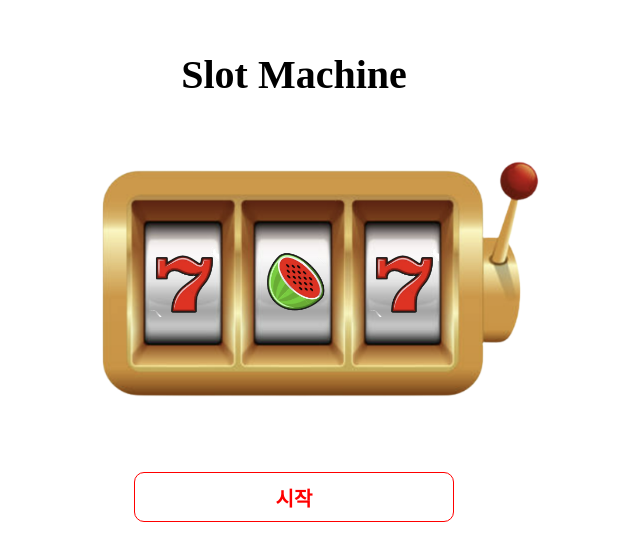
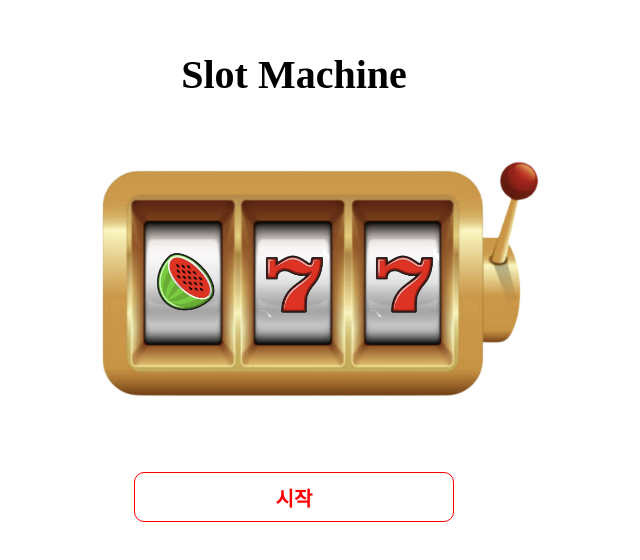
Before and after one commit to kkkimjiyong/SlotMachine_React, a React (Vite) app: page / in a window 1280 px wide. Shown: the part 126-686 px from the top of the page, without its empty margins (374-1014 px from the left). Built offline with nearby package versions, Linux system fonts and the light colour scheme.

Commit message:
fix: 0번째 요소 오타수정

```diff
--- a/src/App.tsx
+++ b/src/App.tsx
@@ -8,6 +8,7 @@ function App() {
   // const exampleData = ["1", "2", "3", "4", "5", "1", "2", "3", "4", "5"];
 
   const [exampleData, setExampleData] = useState<string[]>([
+    "0",
     "1",
     "2",
     "3",
@@ -17,6 +18,8 @@ function App() {
     "3",
     "4",
     "1",
+    "0",
+    "0",
     "2",
     "3",
     "4",
@@ -26,7 +29,7 @@ function App() {
     "4",
   ]);
 
-  const randomData = ["1", "2", "3", "4"];
+  const randomData = ["0", "1", "2", "3", "4"];
 
   const [data1, setData1] = useState<any>();
   const [data2, setData2] = useState<any>();
@@ -210,10 +213,13 @@ function App() {
               "4",
               "1",
               "2",
+              "0",
+
               "3",
               "4",
               "1",
               "2",
+              "0",
               "3",
               "4",
               "1",
```
